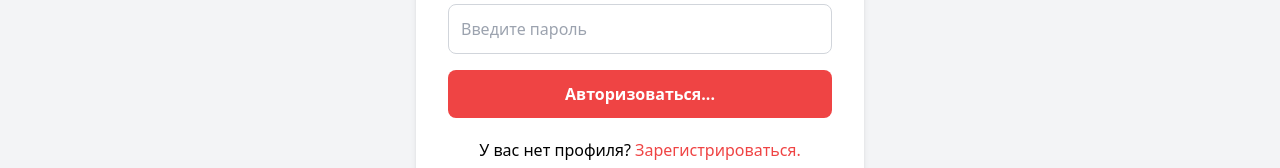
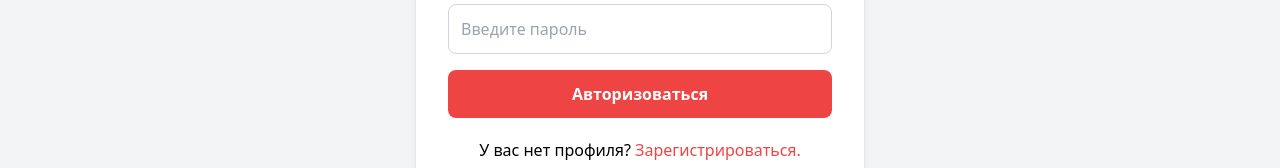
Before and after one commit to KhameT-Zikrillaev/sovchilar-project, a React (Vite) app: page /login in a window 1280 px wide. Shown: the part 378-546 px from the top of the page. Built offline with nearby package versions, Linux system fonts and the light colour scheme.

Commit message:
edit buttons texts

```diff
--- a/src/pages/DetailesPages/index.jsx
+++ b/src/pages/DetailesPages/index.jsx
@@ -293,7 +293,7 @@ function UserDetails() {
                     </div>
 
                     {/* Телефон*/}
-                    {/* {userData?.phone && (
+                    {userData?.phone && (
                       <a href={`tel:${userData?.phone}`} className="block">
                         <div className="flex items-center p-4 bg-gray-50 rounded-lg transition-all duration-300 hover:bg-blue-50 hover:shadow-md hover:scale-[1.02]">
                           <div className="flex-shrink-0 w-12 h-12 flex items-center justify-center bg-blue-100 rounded-lg">
@@ -316,7 +316,7 @@ function UserDetails() {
                           </div>
                         </div>
                       </a>
-                    )} */}
+                    )}
 
                     {/* Telegram */}
                     {userData?.telegram && (
--- a/src/pages/Login/Login.jsx
+++ b/src/pages/Login/Login.jsx
@@ -54,7 +54,7 @@ const Login = () => {
     if (res?.statusCode === 200) {
       setUser(res.data);
       navigate("/");
-      toast.success("Muvaffaqiyatli");
+      toast.success(t("register.toasts.success"));
     } else {
       // toast.error("Bunday raqamli foydalanuvchi bor");
     }
@@ -96,7 +96,9 @@ const Login = () => {
                 : "bg-red-500 hover:bg-red-600"
             }`}
           >
-            {isLoading ? t() : t("login.button.loading.text")}
+            {isLoading
+              ? t("login.button.loading.text")
+              : t("login.button.text")}
           </button>
         </form>
 
```
